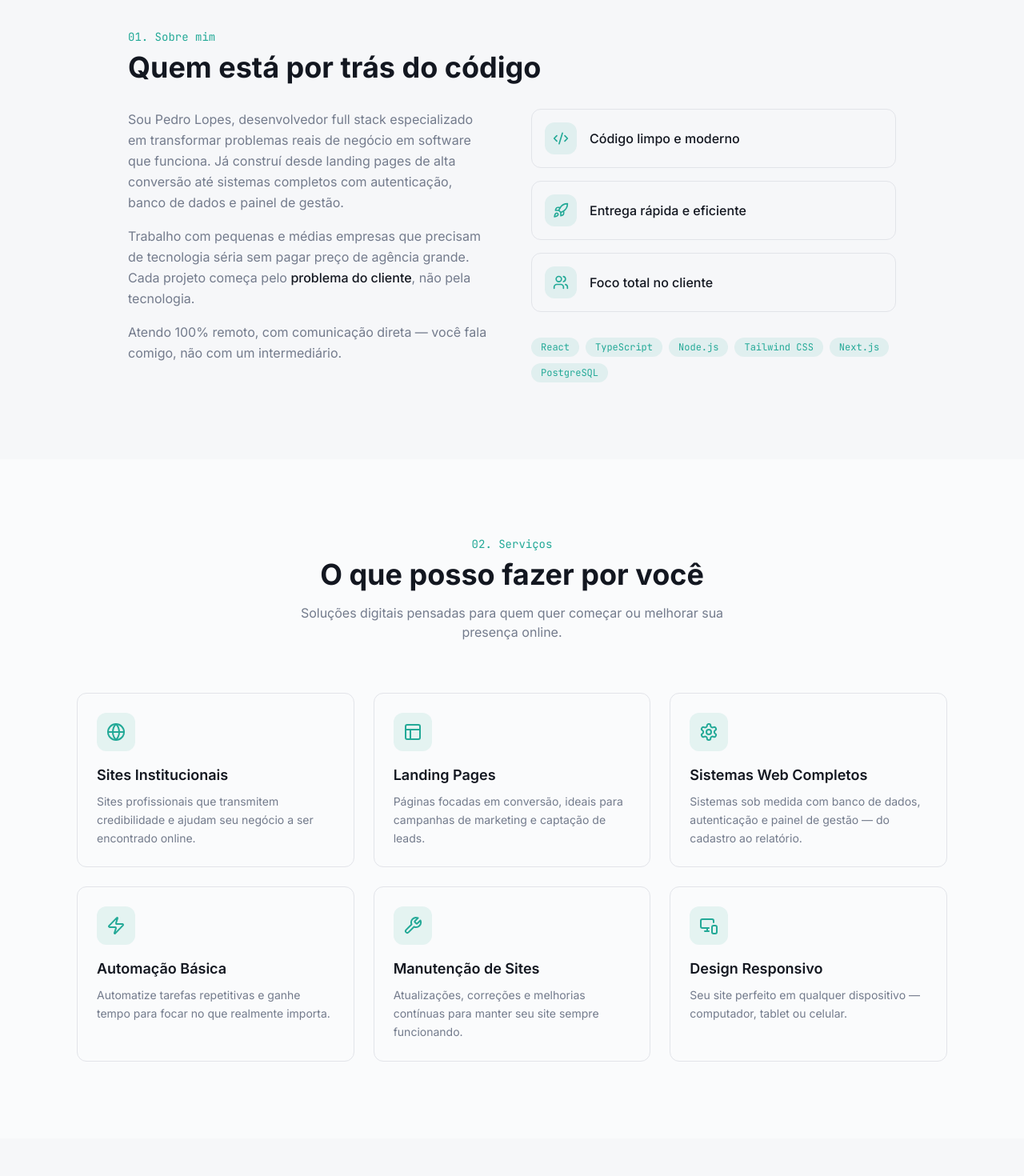
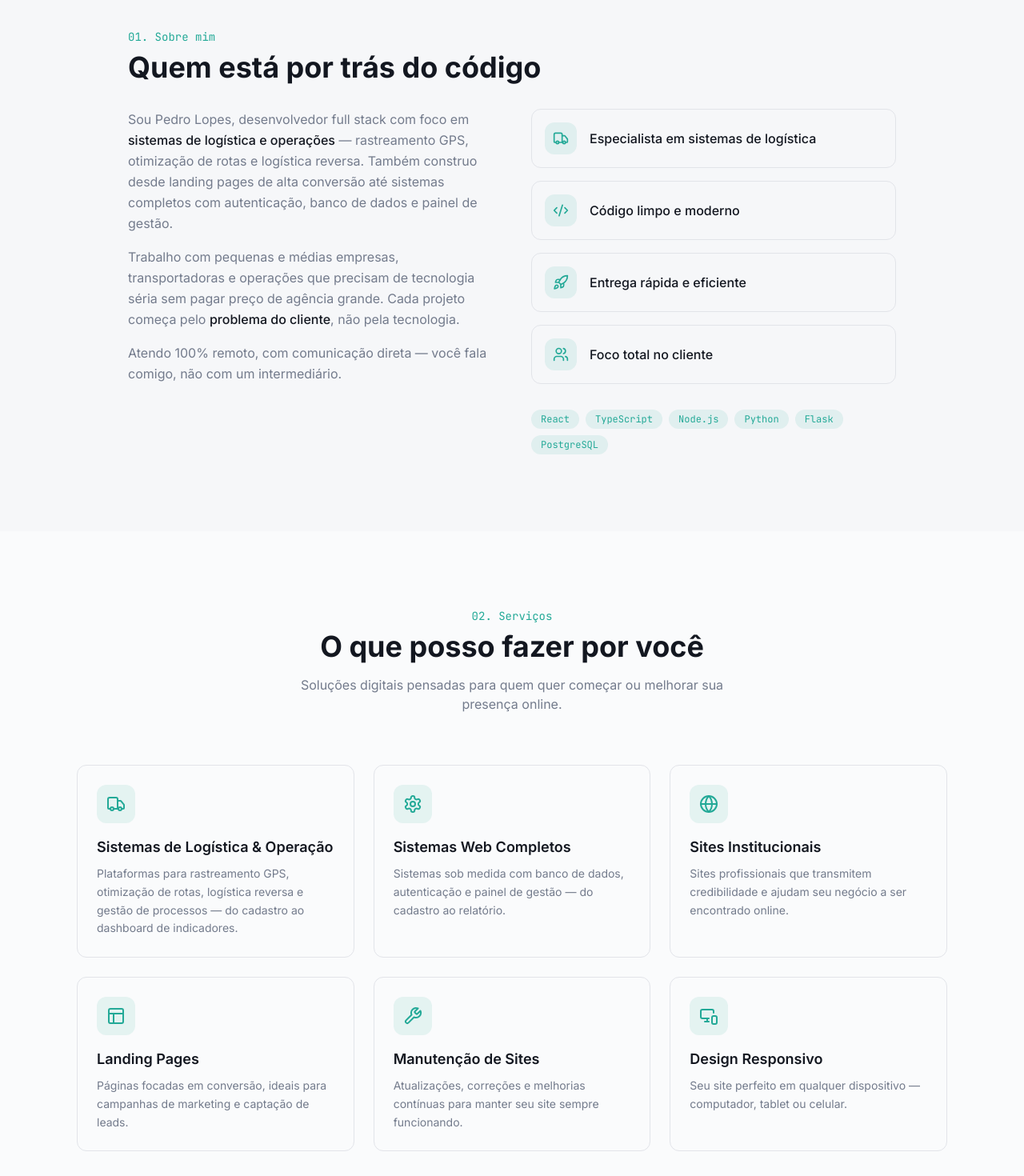
Before and after one commit to Pedrocode-master/Site_strategic, a React (Vite) app: page / in a window 1280 px wide. Shown: the part 860-2330 px from the top of the page at 80% size. Built offline with nearby package versions, Linux system fonts and the light colour scheme; the HTML template or start-up script is replaced by a standard one.

Commit message:
Melhorando a app web apra estar mais coerente com contexto abordado

```diff
--- a/index.html
+++ b/index.html
@@ -3,14 +3,12 @@
   <head>
     <meta charset="UTF-8" />
     <meta name="viewport" content="width=device-width, initial-scale=1.0" />
-    <!-- TODO: Set the document title to the name of your application -->
-    <title>Dev Debug</title>
-    <meta name="description" content="Dev Debug Project" />
-    <meta name="author" content="Dev Debug" />
+    <title>Pedro Lopes — Dev Full Stack especializado em Logística</title>
+    <meta name="description" content="Desenvolvedor full stack especializado em sistemas de logística e operações: rastreamento GPS, otimização de rotas, logística reversa e gestão de processos. Sites e sistemas web sob medida." />
+    <meta name="author" content="Pedro Lopes" />
 
-    <!-- TODO: Update og:title to match your application name -->
-    <meta property="og:title" content="Dev Debug" />
-    <meta property="og:description" content="Dev Debug Project" />
+    <meta property="og:title" content="Pedro Lopes — Dev Full Stack especializado em Logística" />
+    <meta property="og:description" content="Sistemas de logística e operações, sites institucionais e sistemas web completos. Veja o portfólio e peça um orçamento." />
     <meta property="og:type" content="website" />
 
     <meta name="twitter:card" content="summary_large_image" />
--- a/src/components/AboutSection.tsx
+++ b/src/components/AboutSection.tsx
@@ -1,7 +1,8 @@
 import { motion } from "framer-motion";
-import { Code2, Rocket, Users } from "lucide-react";
+import { Code2, Rocket, Users, Truck } from "lucide-react";
 
 const highlights = [
+  { icon: Truck, label: "Especialista em sistemas de logística" },
   { icon: Code2, label: "Código limpo e moderno" },
   { icon: Rocket, label: "Entrega rápida e eficiente" },
   { icon: Users, label: "Foco total no cliente" },
@@ -25,15 +26,19 @@ const AboutSection = () => {
           <div className="grid md:grid-cols-2 gap-12 items-start">
             <div className="space-y-4 text-muted-foreground leading-relaxed">
               <p>
-                Sou Pedro Lopes, desenvolvedor full stack especializado em
-                transformar problemas reais de negócio em software que funciona.
-                Já construí desde landing pages de alta conversão até sistemas
+                Sou Pedro Lopes, desenvolvedor full stack com foco em{" "}
+                <span className="text-foreground font-medium">
+                  sistemas de logística e operações
+                </span>{" "}
+                — rastreamento GPS, otimização de rotas e logística reversa.
+                Também construo desde landing pages de alta conversão até sistemas
                 completos com autenticação, banco de dados e painel de gestão.
               </p>
               <p>
-                Trabalho com pequenas e médias empresas que precisam de
-                tecnologia séria sem pagar preço de agência grande. Cada
-                projeto começa pelo <span className="text-foreground font-medium">problema do cliente</span>,
+                Trabalho com pequenas e médias empresas, transportadoras e
+                operações que precisam de tecnologia séria sem pagar preço de
+                agência grande. Cada projeto começa pelo{" "}
+                <span className="text-foreground font-medium">problema do cliente</span>,
                 não pela tecnologia.
               </p>
               <p>
@@ -60,7 +65,7 @@ const AboutSection = () => {
               ))}
 
               <div className="flex flex-wrap gap-2 pt-4">
-                {["React", "TypeScript", "Node.js", "Tailwind CSS", "Next.js", "PostgreSQL"].map(
+                {["React", "TypeScript", "Node.js", "Python", "Flask", "PostgreSQL"].map(
                   (tech) => (
                     <span
                       key={tech}
--- a/src/components/HeroSection.tsx
+++ b/src/components/HeroSection.tsx
@@ -36,8 +36,9 @@ const HeroSection = () => {
           transition={{ delay: 0.6 }}
           className="text-lg md:text-xl text-muted-foreground max-w-2xl mx-auto mb-10"
         >
-          Crio sites e sistemas que geram resultado — do design limpo
-          ao backend robusto. Entrega rápida, código que escala.
+          Crio sites e sistemas que geram resultado — com foco especial em
+          logística e operações (rastreamento, rotas, logística reversa).
+          Do design limpo ao backend robusto, entrega rápida e código que escala.
         </motion.p>
 
         <motion.div
--- a/src/components/PortfolioSection.tsx
+++ b/src/components/PortfolioSection.tsx
@@ -1,6 +1,6 @@
 import { motion } from "framer-motion";
 import ProjectCard from "./ProjectCard.tsx";
-import imgChevrolet from '../assets/Imagem chevrolet.png'; // Ajuste os pontos ".." conforme a estrutura de pastas
+import imgChevrolet from '../assets/Imagem chevrolet.png';
 
 const projects = [
   {
@@ -72,6 +72,3 @@ const PortfolioSection = () => {
 };
 
 export default PortfolioSection;
-
-
-//estou fazenod um comentário apra ver se recupero o controle do pc
--- a/src/components/PricingSection.tsx
+++ b/src/components/PricingSection.tsx
@@ -30,15 +30,16 @@ const plans = [
     highlight: true,
   },
   {
-    name: "Sistema Web",
-    price: "R$ 3.500",
-    desc: "Para quem precisa automatizar processos e gerenciar dados.",
+    name: "Sistema Web / Logística",
+    price: "R$ 4.500",
+    desc: "Para quem precisa automatizar processos, gerenciar dados ou controlar operações.",
     features: [
       "Tudo do plano Site Completo",
       "Cadastro, login e controle de acesso",
       "Banco de dados e painel de gestão",
       "Relatórios e exportação de dados",
-      "API REST integrada ao sistema",
+      "API REST e integrações externas (mapas, rotas, rastreamento)",
+      "Ideal para logística, operações e gestão de processos",
       "Suporte por 30 dias após entrega",
     ],
     highlight: false,
--- a/src/components/ServicesSection.tsx
+++ b/src/components/ServicesSection.tsx
@@ -1,7 +1,17 @@
 import { motion } from "framer-motion";
-import { Globe, Layout, Settings, Zap, Wrench, MonitorSmartphone } from "lucide-react";
+import { Globe, Layout, Settings, Truck, Wrench, MonitorSmartphone } from "lucide-react";
 
 const services = [
+  {
+    icon: Truck,
+    title: "Sistemas de Logística & Operação",
+    desc: "Plataformas para rastreamento GPS, otimização de rotas, logística reversa e gestão de processos — do cadastro ao dashboard de indicadores.",
+  },
+  {
+    icon: Settings,
+    title: "Sistemas Web Completos",
+    desc: "Sistemas sob medida com banco de dados, autenticação e painel de gestão — do cadastro ao relatório.",
+  },
   {
     icon: Globe,
     title: "Sites Institucionais",
@@ -11,16 +21,6 @@ const services = [
     icon: Layout,
     title: "Landing Pages",
     desc: "Páginas focadas em conversão, ideais para campanhas de marketing e captação de leads.",
-  },
-  {
-    icon: Settings,
-    title: "Sistemas Web Completos",
-    desc: "Sistemas sob medida com banco de dados, autenticação e painel de gestão — do cadastro ao relatório.",
-  },
-  {
-    icon: Zap,
-    title: "Automação Básica",
-    desc: "Automatize tarefas repetitivas e ganhe tempo para focar no que realmente importa.",
   },
   {
     icon: Wrench,
```
